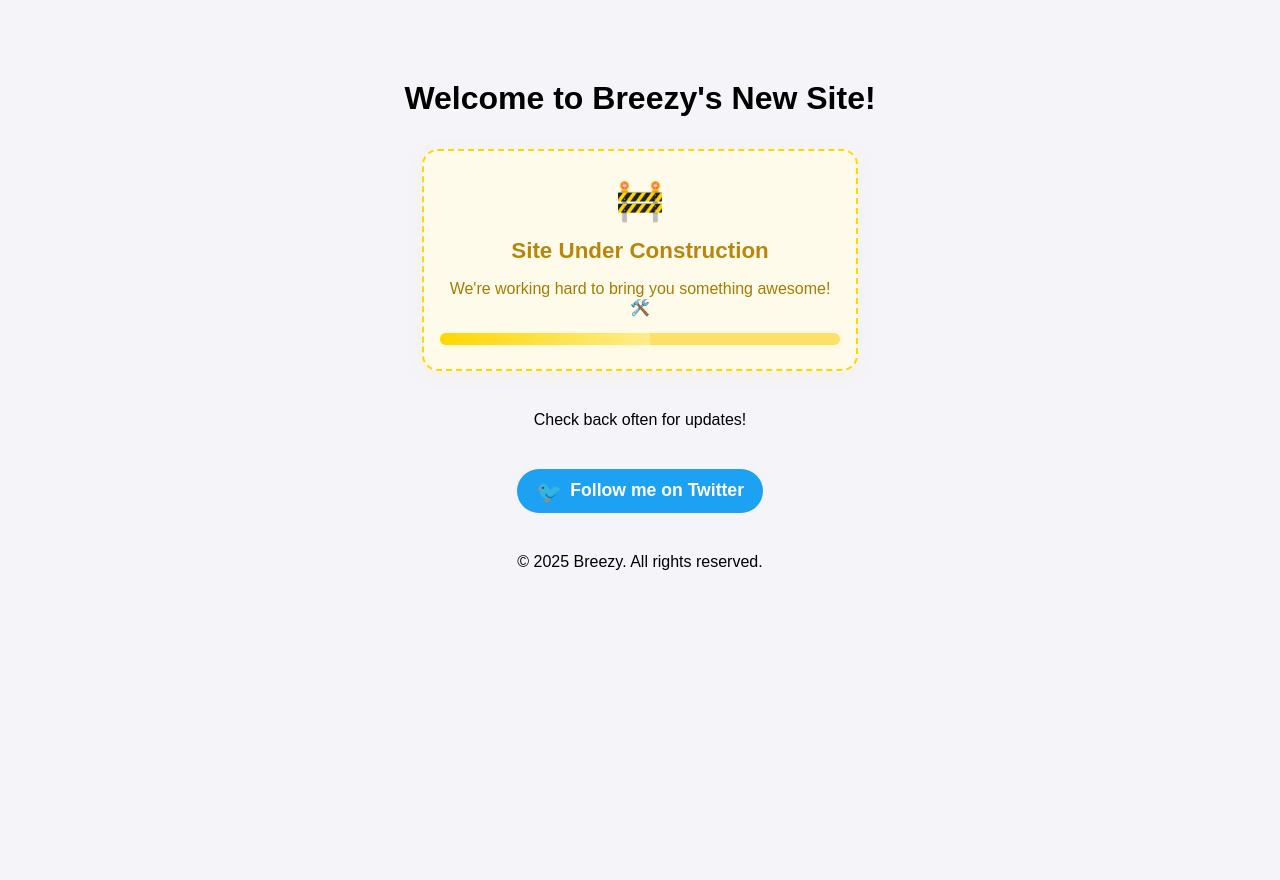
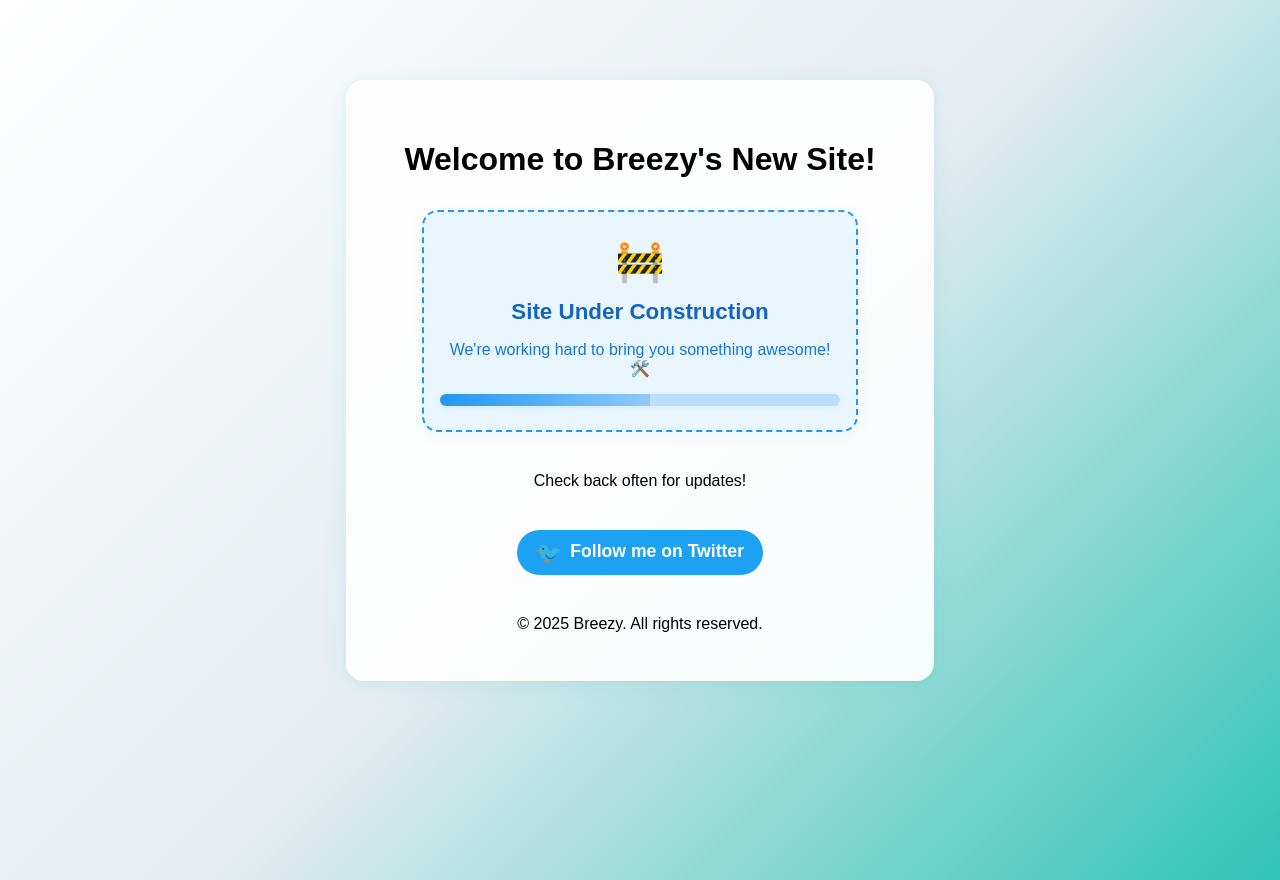
Before and after one commit to Pat-Calh/Breezy-site-react, a React (Vite) app: page / in a window 1280 px wide. Before the commit the page ends 800 px from the top, so only its background shows below. Built offline with nearby package versions, Linux system fonts and the light colour scheme; the HTML template or start-up script is replaced by a standard one.

Commit message:
Updated Styling

```diff
--- a/src/index.css
+++ b/src/index.css
@@ -1,6 +1,7 @@
 body {
   font-family: Arial, sans-serif;
-  background: #f4f4f9;
+  background: linear-gradient(135deg, #ffffff 0%, #e5ecf1 50%, #2ec4b6 100%);
+  min-height: 100vh;
   margin: 0;
   padding: 0;
 }
@@ -8,16 +9,29 @@ body {
 .App {
   text-align: center;
   margin-top: 5rem;
+  background: rgba(255,255,255,0.92);
+  border-radius: 18px;
+  box-shadow: 0 4px 24px rgba(46,196,182,0.10), 0 1.5px 6px rgba(100,100,100,0.04);
+  max-width: 540px;
+  margin-left: auto;
+  margin-right: auto;
+  padding: 2.5rem 1.5rem 2rem 1.5rem;
+}
+
+
+.App {
+  text-align: center;
+  margin-top: 5rem;
 }
 
 .construction-container {
-  background: #fffbea;
-  border: 2px dashed #ffd700;
+  background: #eaf6ff;
+  border: 2px dashed #2196f3;
   border-radius: 16px;
   padding: 2rem 1rem 1.5rem 1rem;
   margin: 2rem auto 2.5rem auto;
   max-width: 400px;
-  box-shadow: 0 4px 16px rgba(255, 215, 0, 0.08);
+  box-shadow: 0 4px 16px rgba(33, 150, 243, 0.08);
   position: relative;
 }
 
@@ -34,13 +48,13 @@ body {
 }
 
 .construction-text {
-  color: #b8860b;
+  color: #1565c0;
   margin: 0.5rem 0 0.25rem 0;
   font-size: 1.4rem;
 }
 
 .construction-subtext {
-  color: #a67c00;
+  color: #1976d2;
   font-size: 1rem;
   margin-bottom: 1rem;
 }
@@ -48,17 +62,17 @@ body {
 .construction-bar {
   width: 100%;
   height: 12px;
-  background: #ffe066;
+  background: #bbdefb;
   border-radius: 6px;
   overflow: hidden;
   margin: 0 auto;
-  box-shadow: 0 2px 8px rgba(255, 215, 0, 0.10);
+  box-shadow: 0 2px 8px rgba(33, 150, 243, 0.10);
 }
 
 .construction-bar-fill {
   width: 0%;
   height: 100%;
-  background: linear-gradient(90deg, #ffd700, #ffec8b);
+  background: linear-gradient(90deg, #2196f3, #90caf9);
   animation: fillBar 2.5s infinite;
 }
 
```
